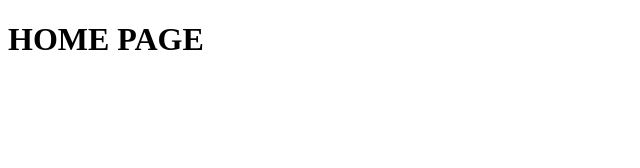
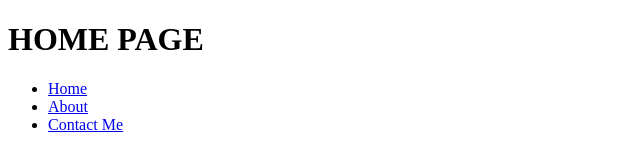
Before and after one commit to vicktor349/Odin-Node, a website: page pages/index.html in a window 1280 px wide. Shown: the whole page, without its empty margins (0-640 px from the left). Drawn offline with Linux system fonts and the light colour scheme.

Commit message:
Edited Homepage

```diff
--- a/pages/index.html
+++ b/pages/index.html
@@ -8,5 +8,10 @@
 </head>
 <body>
     <h1>HOME PAGE</h1>
+    <ul>
+        <li><a href="/index.html">Home</a></li>
+        <li><a href="/about.html">About</a></li>
+        <li><a href="/contact-me.html">Contact Me</a></li>
+      </ul>
 </body>
 </html>
```
